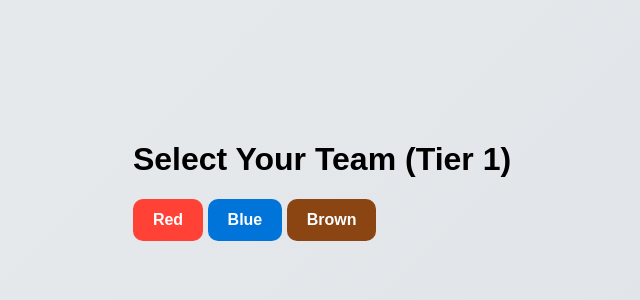
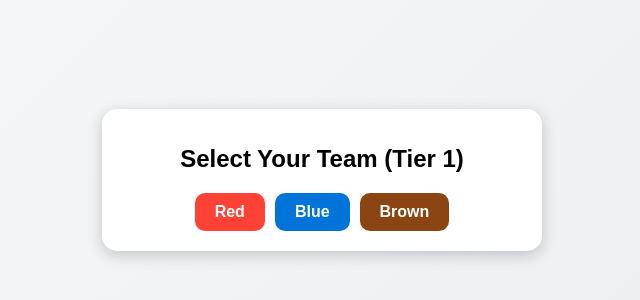
Before and after one commit to DollarAlchemy/CCC, a plain HTML site: page index.html in a window 1280 px wide. Shown: the part 220-520 px from the top of the page, without its empty margins (318-958 px from the left). Drawn offline with Linux system fonts and the light colour scheme.

Commit message:
Update styles.css

```diff
--- a/styles.css
+++ b/styles.css
@@ -1,33 +1,28 @@
-/* General Styling */
+/* General Styles */
 body {
-  font-family: 'Arial', sans-serif;
+  font-family: Arial, sans-serif;
   margin: 0;
   padding: 0;
   display: flex;
   justify-content: center;
   align-items: center;
   height: 100vh;
-  background: linear-gradient(135deg, #e9ecef, #dee2e6);
-  overflow: hidden;
+  background: linear-gradient(135deg, #f8f9fa, #e9ecef);
 }
 
-.game-container {
+.container {
   width: 90%;
   max-width: 400px;
-}
-
-.game-card {
-  background: #ffffff;
+  text-align: center;
+  background: #fff;
+  padding: 20px;
   border-radius: 15px;
   box-shadow: 0 4px 15px rgba(0, 0, 0, 0.2);
-  overflow: hidden;
-  text-align: center;
   transition: transform 0.5s ease-in-out;
 }
 
-/* Tier Content */
+/* Tier Styles */
 .tier {
-  padding: 20px;
   opacity: 0;
   transform: translateY(50px);
   transition: all 0.5s ease-in-out;
@@ -38,48 +33,37 @@ body {
   transform: translateY(0);
 }
 
-.options {
+.hidden {
+  display: none;
+}
+
+h1 {
+  font-size: 24px;
+  margin-bottom: 20px;
+}
+
+/* Buttons */
+.buttons {
   display: flex;
-  justify-content: space-around;
+  flex-wrap: wrap;
   gap: 10px;
-  flex-wrap: wrap;
+  justify-content: center;
 }
 
 .btn {
-  padding: 12px 20px;
+  padding: 10px 20px;
   font-size: 16px;
   font-weight: bold;
+  color: white;
   border: none;
   border-radius: 10px;
-  color: white;
   cursor: pointer;
   transition: transform 0.2s ease, box-shadow 0.2s ease;
 }
 
 .btn:hover {
   transform: scale(1.1);
-  box-shadow: 0 8px 20px rgba(0, 0, 0, 0.3);
-}
-
-.hidden {
-  display: none;
-}
-
-/* Final Result */
-.result {
-  margin: 20px 0;
-  font-size: 24px;
-  font-weight: bold;
-  animation: glow 1s infinite alternate;
-}
-
-@keyframes glow {
-  from {
-    text-shadow: 0 0 5px #ff5722, 0 0 10px #ff5722, 0 0 15px #ff5722;
-  }
-  to {
-    text-shadow: 0 0 10px #ff7043, 0 0 20px #ff7043, 0 0 30px #ff7043;
-  }
+  box-shadow: 0 8px 15px rgba(0, 0, 0, 0.2);
 }
 
 .play-again {
```
